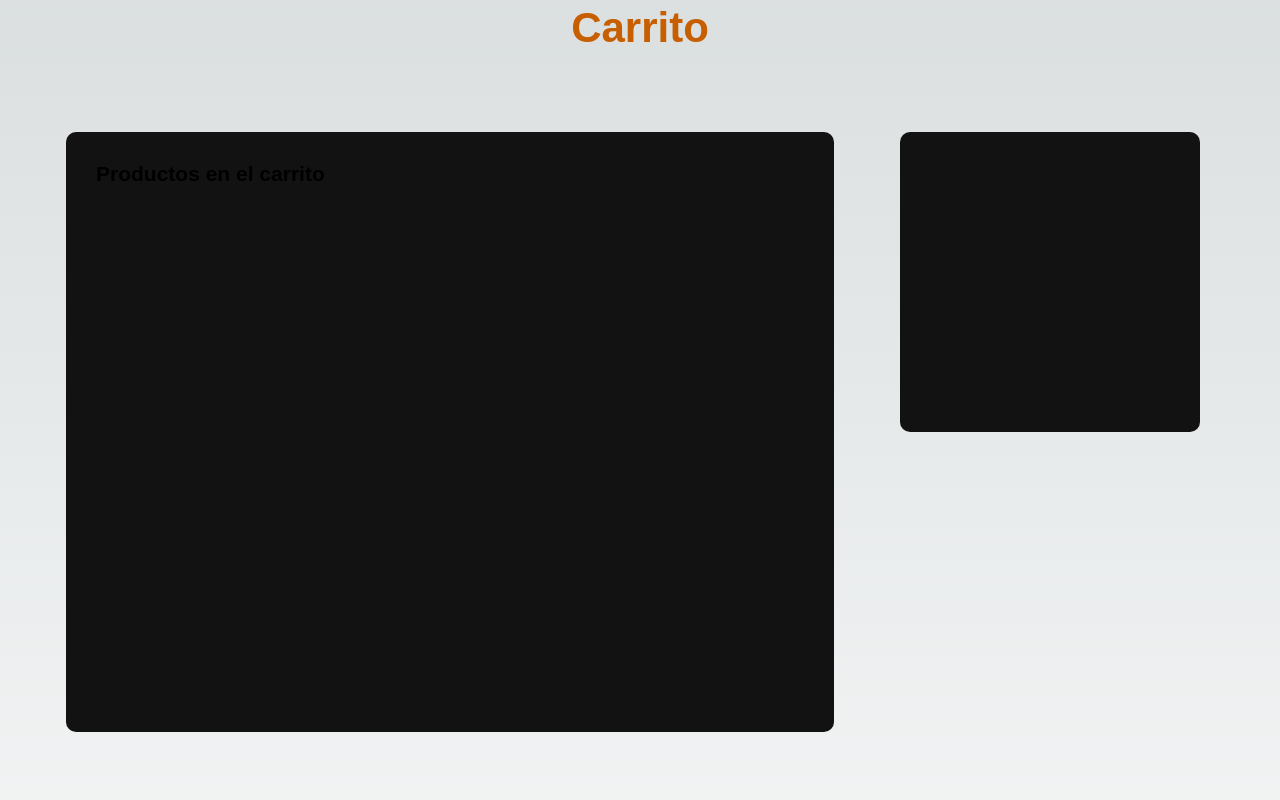
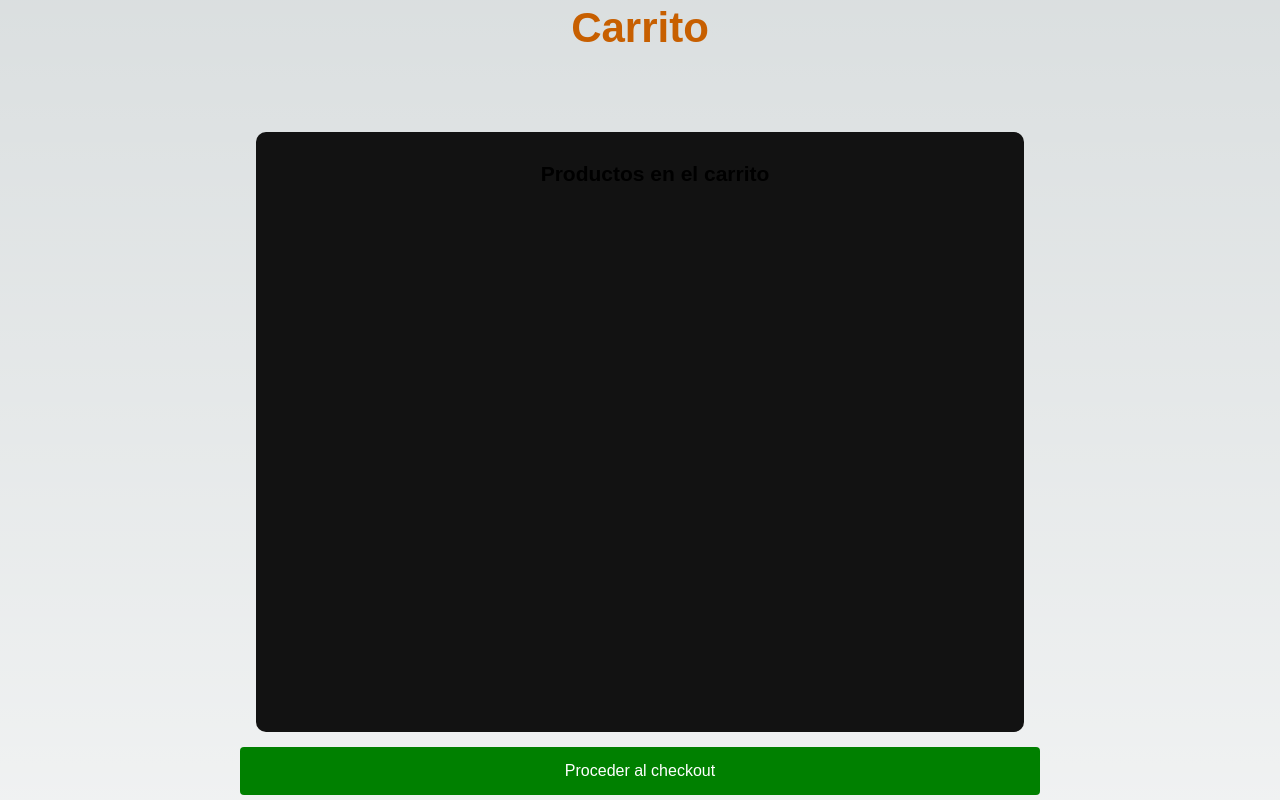
Before and after one commit to juancruzleone/proyectofinal, a Next.js app in the folder front/: page /carrito in a window 1280 px wide. Shown: the part 180-980 px from the top of the page. Built offline with nearby package versions, Linux system fonts and the light colour scheme.

Commit message:
Se modifico el diseño de la sección carrito

```diff
--- a/front/src/pages/carrito.jsx
+++ b/front/src/pages/carrito.jsx
@@ -14,9 +14,7 @@ const carrito = () => {
           <h3>Productos en el carrito</h3>
 
         </div>
-        <div className={styles.contenedorDatosPagos}>
-
-        </div>
+        <Link href="" className={styles.botonIrCheckout}>Proceder al checkout</Link>
       </div>
 
       <Footer></Footer>
--- a/front/src/styles/Home.module.css
+++ b/front/src/styles/Home.module.css
@@ -1324,6 +1324,8 @@
   font-size: 21px;
   padding-left: 30px;
   padding-top: 30px;
+  text-align: center;
+  margin-top: 10px;
   /*text-decoration: underline 5px #C75F00;*/
 }
 
@@ -1336,9 +1338,7 @@
   margin-right: 80px;
 }
 
-.contenedorSeccionCarrito{
-  display: flex;
-}
+
 
 .form{
   display: flex;
@@ -1414,3 +1414,17 @@
   width: 1000px;
   height: 700px;
 }
+
+.botonIrCheckout{
+  background-color: green;
+  color: white;
+  font-family: "montserrat", sans-serif;
+  text-align: light;
+  display: flex;
+  justify-content: center;
+  margin: auto;
+  width: 800px;
+  padding: 15px;
+  border-radius: 4px;
+  margin-top: 15px;
+}
```
